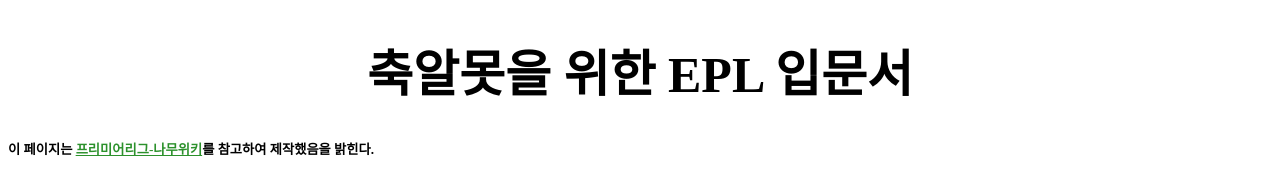
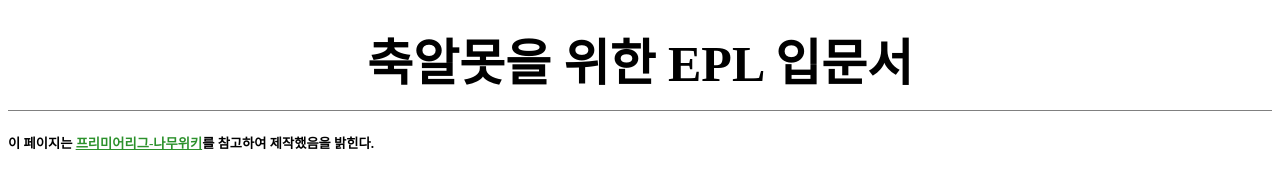
Before and after one commit to dev-hyunnn/CSS-basic, a plain HTML site: page index.html in a window 1280 px wide. Shown: the top 171 px of the page. Drawn offline with Linux system fonts and the light colour scheme; a script that the page names is missing.

Commit message:
Add files via upload

```diff
--- a/index.html
+++ b/index.html
@@ -17,6 +17,9 @@
             h1 {
                 font-size: 50px;
                 text-align: center;
+                border-bottom: 1px solid gray;
+                margin: 0;
+                padding: 15px;
             }
             #active {
                 color: red;
```
